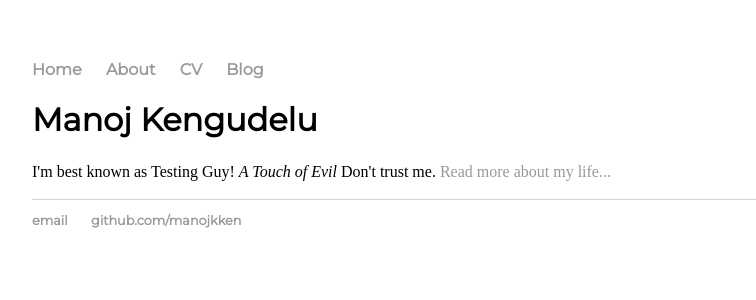
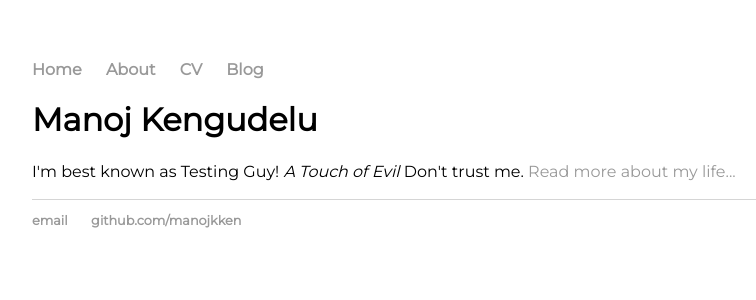
Before and after one commit to mkken/mkken.github.io, a Jekyll site: the page built from index.html, in a window 1280 px wide. Shown: the top 300 px of the page, without its empty margins (160-916 px from the left). Built offline with Jekyll 4.4.1, drawn with Linux system fonts in a browser that asks for light colours.

Commit message:
adding images

```diff
--- a/css/main.css
+++ b/css/main.css
@@ -27,6 +27,7 @@ h1 {
 p {
     font-size: 1em;
     line-height: 1.4em;
+    font-family:'Montserrat', serif;
 }
 footer {
     border-top: 1px solid #d5d5d5;
```
